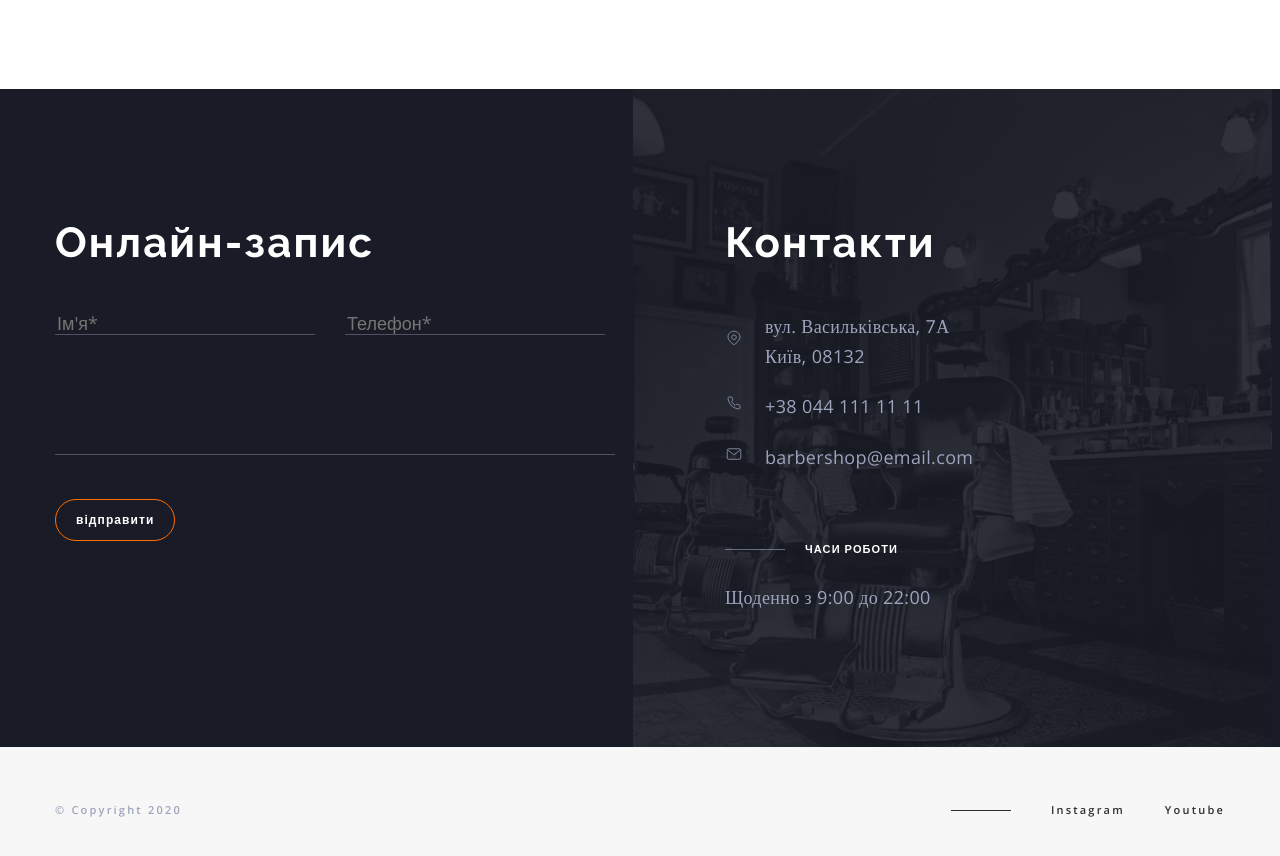
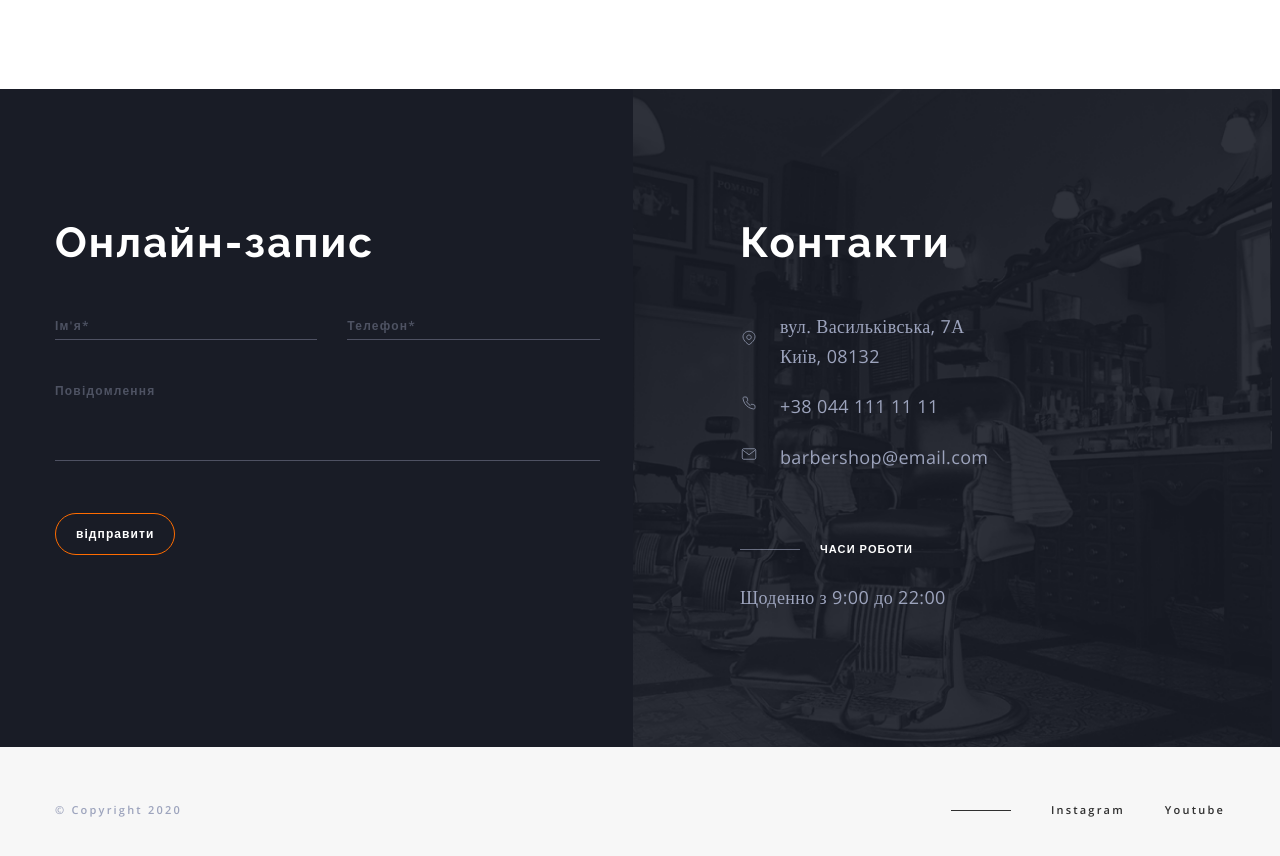
Before and after one commit to resinner/Barbershop, a plain HTML site: page index.html in a window 1280 px wide. Shown: the part 4195-5051 px from the top of the page. Drawn offline with nearby package versions, Linux system fonts and the light colour scheme; a script that the page names is missing.

Commit message:
styled form

```diff
--- a/css/styles.css
+++ b/css/styles.css
@@ -805,27 +805,171 @@ img {
   display: flex;
 }
 
-.contacts-supcontainer {
+.contacts-subcontainer {
   width: 50%;
-  /* padding-left: 43px; */
-  /* padding-right: 58px; */
+  padding-right: 40px;
 }
 
 .contacts-subcontainer:last-child {
   padding-left: 100px;
 }
 
-.contacts-uppertitle {
-  color: #ffffff;
+.contact-section-title {
+  display: inline-block;
+
 }
 
-.contact-form {
+/* .contact-form {
   display: flex;
   flex-wrap: wrap;
   width: 570px;
+} */
+
+.contact-form-wrapper {
+  display: flex;
+  align-items: center;
+  gap: 30px;
+
+  margin-bottom: 44px;
 }
 
-.contact-form-input {
+.contact-form-group {
+  position: relative;
+  flex-basis: 270px;
+}
+
+.contact-form-group:last-child {
+  flex-basis: 260px;
+}
+
+.contact-form-label {
+  position: absolute;
+  left: 0;
+  top: 50%;
+
+  transform: translateY(-50%);
+
+  font-weight: 600;
+  font-size: 12px;
+  line-height: calc(15 / 11);
+
+  letter-spacing: 0.1em;
+
+  color: rgba(157, 164, 189, 0.4);
+
+  transition: transform 200ms;
+}
+
+.contact-form-field {
+  width: 100%;
+  height: 26px;
+  padding-left: 5px;
+  padding-right: 5px;
+
+  color: #fff;
+  background-color: transparent;
+  border: none;
+  border-bottom: 1px solid rgba(157, 164, 189, 0.4);
+  outline: transparent;
+
+  transition: border-color var(--anim-fast);
+}
+
+.contact-form-field:focus,
+.contact-form-field:not(:placeholder-shown) {
+  border-color: #fff;
+}
+
+.contact-form-field:focus + .contact-form-label,
+.contact-form-field:not(:placeholder-shown) + .contact-form-label {
+  transform: translateY(-30px) scale(0.8);
+  transform-origin: top left;
+  color: #fff;
+}
+
+.contact-form-field::placeholder {
+  font-weight: 600;
+  font-size: 11px;
+  line-height: calc(15 / 11);
+
+  letter-spacing: 0.1em;
+
+  color: rgba(157, 164, 189, 0.4);
+  opacity: 0;
+
+  transition: opacity 250ms ease-in-out 50ms;
+}
+
+.contact-form-field:focus::placeholder {
+  opacity: 1;
+}
+
+.contact-form-textarea {
+    width: 100%;
+  height: 76px;
+  resize: none;
+    padding-left: 5px;
+  padding-right: 5px;
+
+    color: #fff;
+  background-color: transparent;
+  border: none;
+  border-bottom: 1px solid rgba(157, 164, 189, 0.4);
+  outline: transparent;
+
+  transition: border-color var(--anim-fast);
+
+  margin-bottom: 44px;
+}
+
+.contact-form-textarea:focus,
+.contact-form-textarea:not(:placeholder-shown) {
+  border-color: #fff;
+}
+
+.contact-form-textarea:focus + .contact-form-textarea-label,
+.contact-form-textarea:not(:placeholder-shown) + .contact-form-textarea-label {
+  transform: translateY(-130px) scale(0.8);
+  transform-origin: top left;
+  color: #fff;
+}
+
+.contact-form-textarea::placeholder {
+  font-weight: 600;
+  font-size: 11px;
+  line-height: calc(15 / 11);
+
+  letter-spacing: 0.1em;
+
+  color: rgba(157, 164, 189, 0.4);
+  opacity: 0;
+
+  transition: opacity 250ms ease-in-out 50ms;
+}
+
+.contact-form-textarea:focus::placeholder {
+  opacity: 1;
+}
+
+.contact-form-textarea-label {
+  position: absolute;
+  left: 0;
+  top: 50%;
+
+  transform: translateY(-700%);
+
+  font-weight: 600;
+  font-size: 12px;
+  line-height: calc(15 / 11);
+
+  letter-spacing: 0.1em;
+
+  color: rgba(157, 164, 189, 0.4);
+
+  transition: transform 200ms;
+}
+
+/* .contact-form-input {
   width: 260px;
   height: 24px;
 
@@ -833,23 +977,23 @@ img {
   border: none;
   border-bottom: 1px solid rgba(157, 164, 189, 0.4);
   /* color: rgba(157, 164, 189, 0.4); */
-}
+/* }  */
 
-.contact-form-input {
+/* .contact-form-input {
   margin-bottom: 44px;
 }
 
 .contact-form-input1 {
   margin-right: 30px;
-}
+} */
 
-.contact-form-textarea {
+/* .contact-form-textarea {
   width: 560px;
   height: 76px;
   resize: none;
-  display: block;
+  /* display: block; */
 
-  background-color: transparent;
+/* background-color: transparent;
   border: none;
   border-bottom: 1px solid rgba(157, 164, 189, 0.4);
   color: rgba(157, 164, 189, 0.4);
@@ -857,17 +1001,12 @@ img {
   font-family: inherit;
   font-size: 100%;
   line-height: 1.15;
-  margin-bottom: 44px;
+  margin-bottom: 44px; */
+/* }  */
 
-  &::placeholder {
-    color: red;
-  }
-
-  &::-ms-input-placeholder {
-    /* Edge 12 -18 */
-    color: red;
-  }
-}
+/* label {
+  color: #fff;
+} */
 
 .contacts-address {
   font-family: var(--main-fonts);
@@ -912,6 +1051,7 @@ img {
   display: flex;
   align-items: center;
   margin-bottom: 20px;
+  color: #ffffff;
 
   &::before {
     content: '';
@@ -1010,7 +1150,7 @@ img {
 .backdrop {
   position: fixed;
   top: 0;
-  left: 0;
+  bottom: 0;
   width: 100%;
   height: 100%;
 
--- a/index.html
+++ b/index.html
@@ -393,14 +393,24 @@
         <section class="contacts-section section" id="contacts">
             <div class="container contacts-container">
                 <div class="contacts-subcontainer">
-                    <h2 class="section-title section-title-mode-dark">Онлайн-запис</h2>
-                    <form class="contact-form" action="">
-                        <input class="contact-form-input contact-form-input1" id="contact-form-name"
-                            name="contact-form-name" autocomplete="name" placeholder="Ім'я*" required />
-                        <input class="contact-form-input" id="contact-form-phone" name="contact-form-phone"
-                            autocomplete="phone" placeholder="Телефон*" required />
-                        <textarea class="contact-form-textarea" id="contact-form-textarea" placeholder="Повідомлення">
-                        </textarea>
+                    <strong class="section-title section-title-mode-dark contact-section-title">Онлайн-запис</strong>
+                    <form name="contact-form" autocomplete="on">
+                        <div class="contact-form-wrapper">
+                            <label class="contact-form-group">
+                                <input class="contact-form-field" name="user-name" autocomplete="name"
+                                    placeholder="John Wick*" required />
+                                <span class="contact-form-label">Ім'я*</span>
+                            </label>
+                            <label class="contact-form-group">
+                                <input class="contact-form-field" name="user-phone" autocomplete="phone"
+                                    placeholder="+38 (099) 123 45 67*" required id="user-phone" />
+                                <span class="contact-form-label">Телефон*</span>
+                            </label>
+                        </div>
+                        <label class="contact-form-group">
+                            <textarea class="contact-form-textarea" placeholder="Потрібно..." name="user-massage"></textarea>
+                            <span class="contact-form-textarea-label">Повідомлення</span>
+                        </label>
                     </form>
                     <button class="btn btn-mode-dark" type="submit">відправити</button>
                 </div>
@@ -435,8 +445,8 @@
                     </address>
 
                     <h3 class="contacts-uppertitle">ЧАСИ РОБОТИ</h3>
-                    <p class="contacts-address-time">Щоденно з <time class="time" datetime="9:00"> 9:00 </time> до <time class="time"
-                            datetime="22:00">22:00</time></p>
+                    <p class="contacts-address-time">Щоденно з <time class="time" datetime="9:00"> 9:00 </time> до <time
+                            class="time" datetime="22:00">22:00</time></p>
                 </div>
             </div>
         </section>
@@ -471,7 +481,8 @@
                 <div class="form-field-container">
                     <span class="form-field-label">Им'я</span>
                     <label class="form-field">
-                    <input class="modal-input" type="text" name="user-name" placeholder=" " autofocus minlength="2" required>
+                        <input class="modal-input" type="text" name="user-name" placeholder=" " autofocus minlength="2"
+                            required>
                         <svg class="modal-field-icon" width="32px" height="32px">
                             <use href="./images/icons.svg#icon-name"></use>
                         </svg>
@@ -489,8 +500,8 @@
                 <div class="form-field-container">
                     <span class="form-field-label">Коментар</span>
                     <label class="form-field-area">
-                    <textarea name="user-massage" id="" cols="30" rows="10" placeholder="Введите текст" minlength="10"
-                        required></textarea>
+                        <textarea name="user-massage" id="" cols="30" rows="10" placeholder="Залиште коментар"
+                            minlength="10" required></textarea>
                     </label>
                 </div>
                 <div class="form-field-container">
@@ -504,7 +515,9 @@
                     </label>
 
                     <span class="form-checkbox-lable">Погоджуюсь з разсиланням та приймаю
-                    <a class="submit-check-agree" href="https://www.google.com/search?q=%D1%8F%D0%BA+%D1%81%D0%BA%D0%BB%D0%B0%D1%81%D1%82%D0%B8+%D1%83%D0%BC%D0%BE%D0%B2%D0%B8+%D0%B4%D0%BE%D0%B3%D0%BE%D0%B2%D0%BE%D1%80%D1%83&oq=%D1%8F%D0%BA+%D1%81%D0%BA%D0%BB%D0%B0%D1%81%D1%82%D0%B8+%D1%83%D0%BC%D0%BE%D0%B2%D0%B8+%D0%B4%D0%BE%D0%B3%D0%BE%D0%B2%D0%BE%D1%80%D1%83&gs_lcrp=EgZjaHJvbWUyBggAEEUYOTIHCAEQIRigATIHCAIQIRigATIHCAMQIRigATIHCAQQIRigAdIBCDYzODdqMGo3qAIAsAIA&sourceid=chrome&ie=UTF-8" target="_blank" rel="noopener no-referrer">
+                        <a class="submit-check-agree"
+                            href="https://www.google.com/search?q=%D1%8F%D0%BA+%D1%81%D0%BA%D0%BB%D0%B0%D1%81%D1%82%D0%B8+%D1%83%D0%BC%D0%BE%D0%B2%D0%B8+%D0%B4%D0%BE%D0%B3%D0%BE%D0%B2%D0%BE%D1%80%D1%83&oq=%D1%8F%D0%BA+%D1%81%D0%BA%D0%BB%D0%B0%D1%81%D1%82%D0%B8+%D1%83%D0%BC%D0%BE%D0%B2%D0%B8+%D0%B4%D0%BE%D0%B3%D0%BE%D0%B2%D0%BE%D1%80%D1%83&gs_lcrp=EgZjaHJvbWUyBggAEEUYOTIHCAEQIRigATIHCAIQIRigATIHCAMQIRigATIHCAQQIRigAdIBCDYzODdqMGo3qAIAsAIA&sourceid=chrome&ie=UTF-8"
+                            target="_blank" rel="noopener no-referrer">
                             Умови договору
                         </a>
                     </span>
@@ -516,6 +529,14 @@
 
     <script src="./js/modal.js"></script>
     <script src=""></script>
+
+    <script src="https://code.jquery.com/jquery-3.7.1.min.js"
+        integrity="sha256-/JqT3SQfawRcv/BIHPThkBvs0OEvtFFmqPF/lYI/Cxo=" crossorigin="anonymous"></script>
+    <script src="https://cdnjs.cloudflare.com/ajax/libs/inputmask/4.0.9/inputmask/inputmask.min.js"
+        integrity="sha512-DVfS/GbZzLMmxBL/CW92N84eHP2Fq9d+r9RKbvctcvzISVfu+WvD+MCvbK9j8I6nVLrntGo3UUVrNFUDX0ukBw=="
+        crossorigin="anonymous" referrerpolicy="no-referrer"></script>
+    <script src="./js/input-mask.js"></script>
+
 </body>
 
 </html>
--- /dev/null
+++ b/js/input-mask.js
@@ -0,0 +1,4 @@
+var selector = document.getElementById("user-phone");
+
+var im = new Inputmask("+380(99)-999-99-99");
+im.mask(selector);
```
Lines whose indentation alone changed are shown as unchanged.
